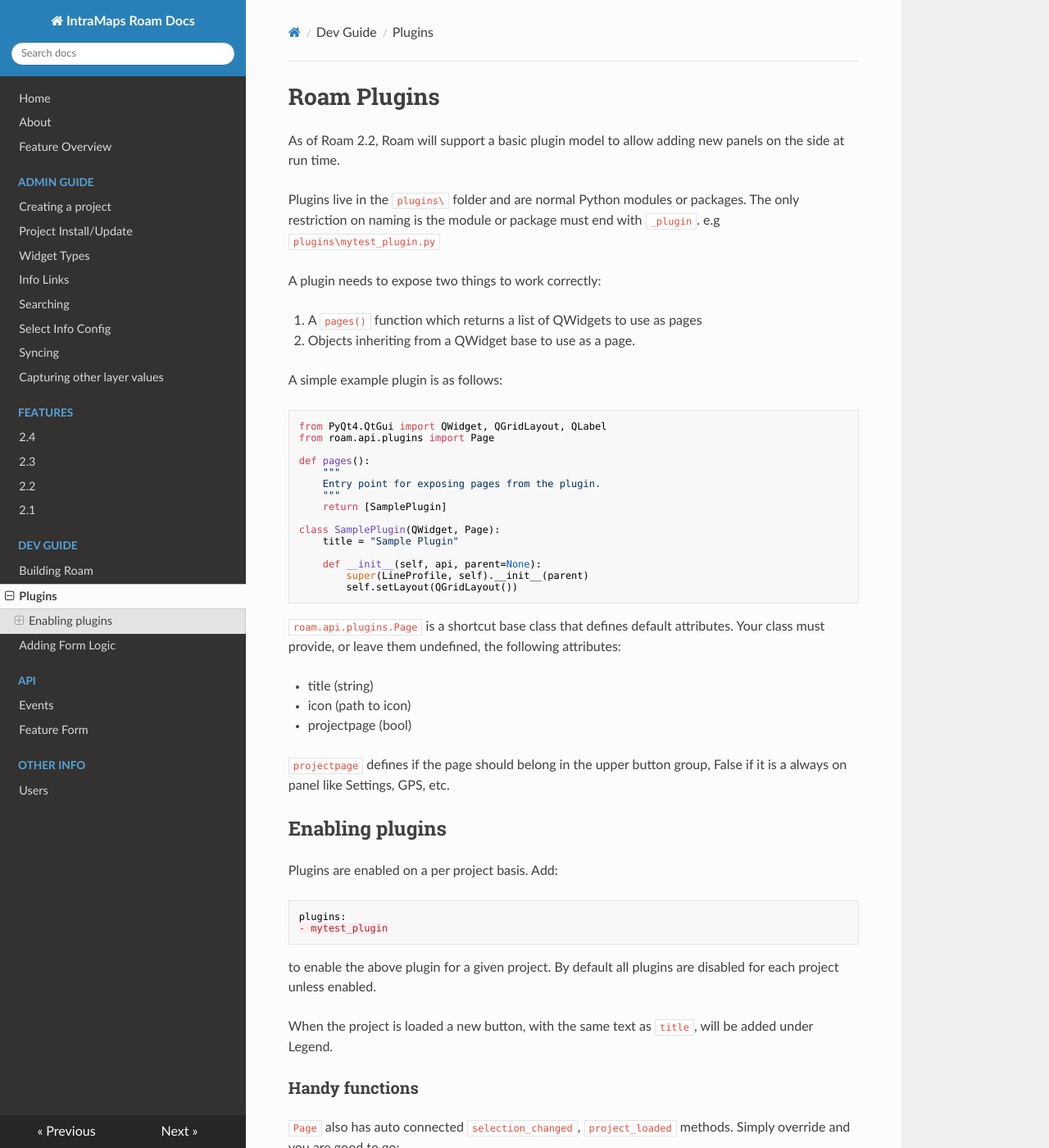
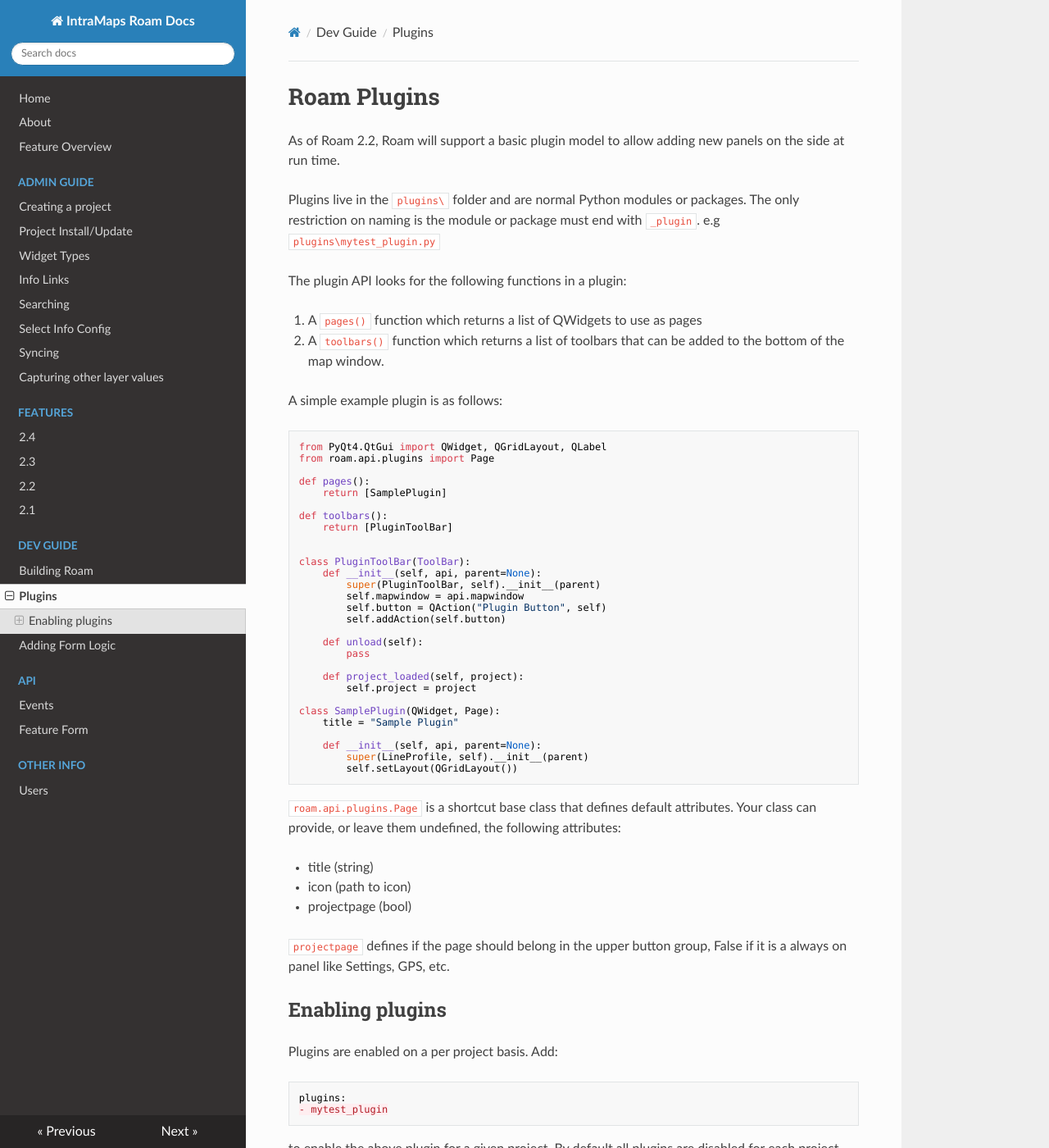
Before and after one commit to roam-qgis/Roam-docs, an MkDocs documentation site: the page built from docs/dev-guide/Plugins.md, in a window 1280 px wide and 1400 px high. Shown: the whole window at 82% size. Built offline with MkDocs 1.6.1, drawn with Linux system fonts in a browser that asks for light colours; nearby versions of some CDN libraries; old or Windows-style settings are respelled for this version of MkDocs.

Commit message:
Update plugin docs

````diff
--- a/docs/dev-guide/Plugins.md
+++ b/docs/dev-guide/Plugins.md
@@ -4,10 +4,11 @@ As of Roam 2.2, Roam will support a basic plugin model to allow adding new panel
 
 Plugins live in the `plugins\` folder and are normal Python modules or packages.  The only restriction on naming is the module or package must end with `_plugin`. e.g `plugins\mytest_plugin.py`
 
-A plugin needs to expose two things to work correctly:
+The plugin API looks for the following functions in a plugin:
 
 1. A `pages()` function which returns a list of QWidgets to use as pages
-2. Objects inheriting from a QWidget base to use as a page.
+1. A `toolbars()` function which returns a list of toolbars that can be added to the bottom of the
+   map window.
 
 A simple example plugin is as follows:
 
@@ -16,10 +17,24 @@ from PyQt4.QtGui import QWidget, QGridLayout, QLabel
 from roam.api.plugins import Page
 
 def pages():
-    """
-    Entry point for exposing pages from the plugin.
-    """
     return [SamplePlugin]
+
+def toolbars():
+    return [PluginToolBar]
+
+
+class PluginToolBar(ToolBar):
+    def __init__(self, api, parent=None):
+        super(PluginToolBar, self).__init__(parent)
+        self.mapwindow = api.mapwindow
+        self.button = QAction("Plugin Button", self)
+        self.addAction(self.button)
+
+    def unload(self):
+        pass
+
+    def project_loaded(self, project):
+        self.project = project
 
 class SamplePlugin(QWidget, Page):
     title = "Sample Plugin"
@@ -29,7 +44,8 @@ class SamplePlugin(QWidget, Page):
         self.setLayout(QGridLayout())
 ```
 
-`roam.api.plugins.Page` is a shortcut base class that defines default attributes. Your class must provide, or leave them undefined, the following attributes:
+`roam.api.plugins.Page` is a shortcut base class that defines default attributes. Your class can provide, or leave them undefined,
+ the following attributes:
 
 * title (string)
 * icon (path to icon)
@@ -52,7 +68,8 @@ When the project is loaded a new button, with the same text as `title`, will be
 
 ### Handy functions
 
-`Page` also has auto connected `selection_changed`, `project_loaded` methods. Simply override and you are good to go:
+`Page` and `ToolBar` also has auto connected `selection_changed`, `project_loaded` methods.
+Simply override and you are good to go:
 
 ```
 class SamplePlugin(QWidget, Page):
````
